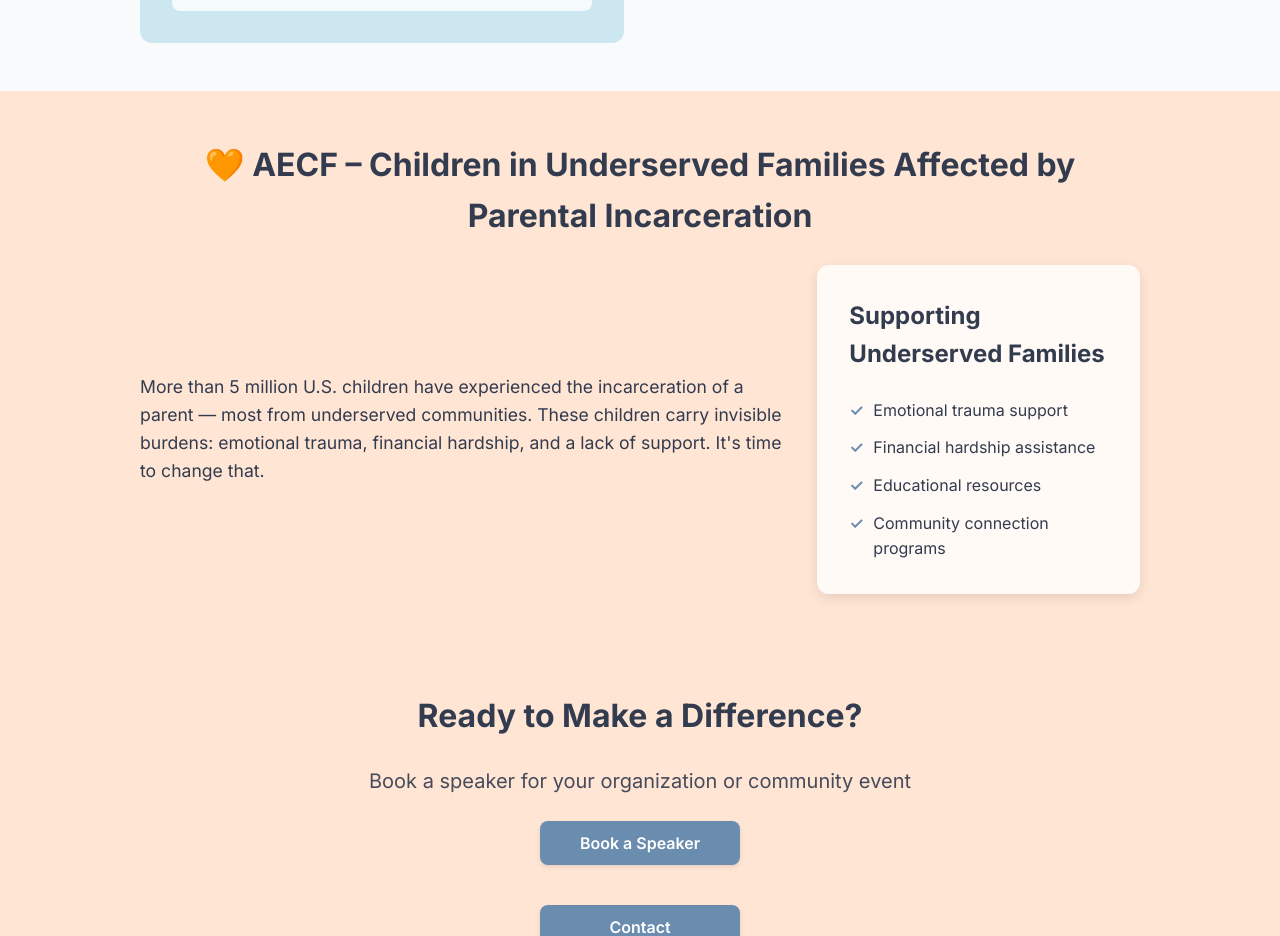
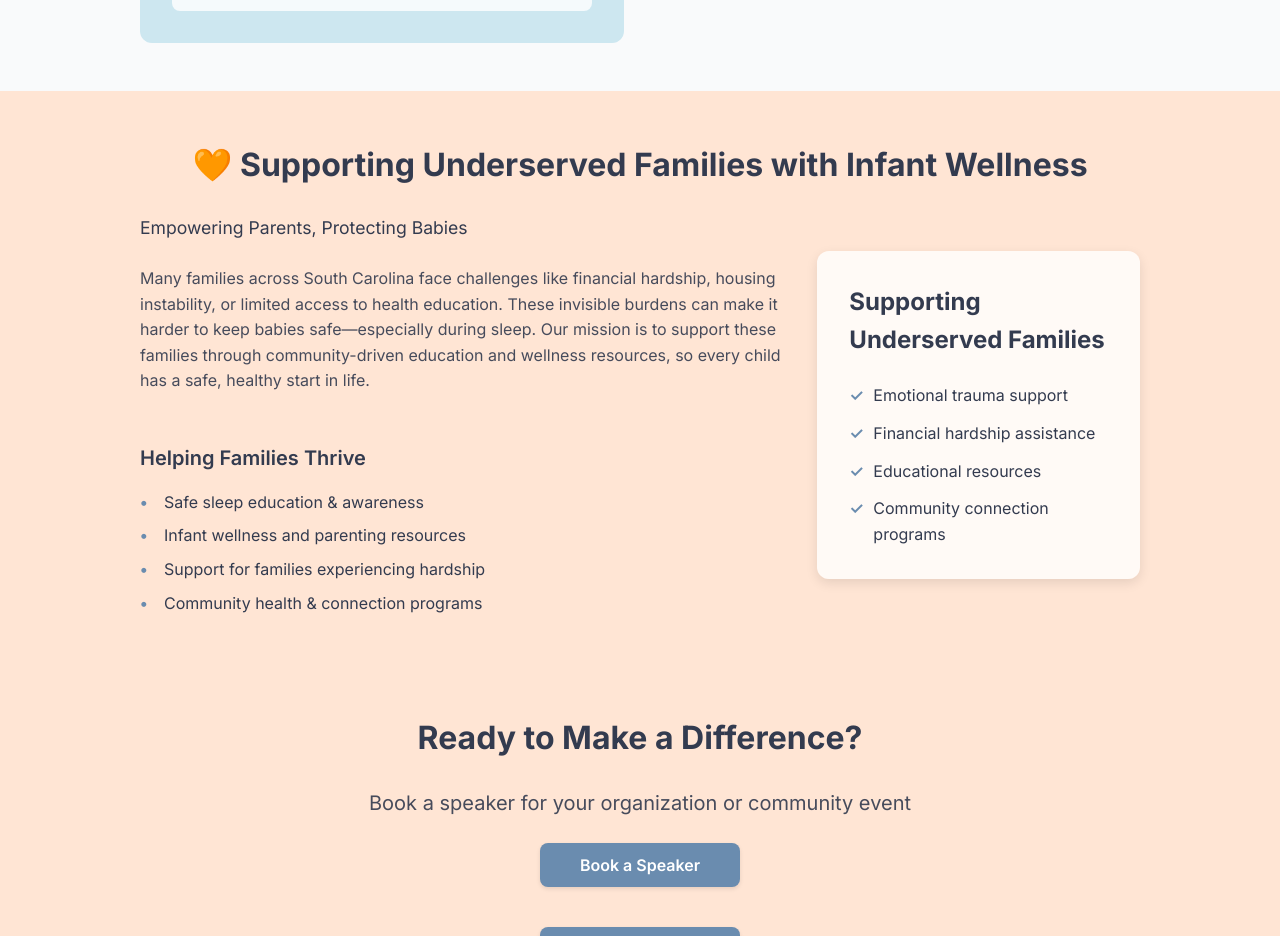
Before and after one commit to glarerena/safe_space, a Next.js app: page / in a window 1280 px wide. Shown: the part 2440-3376 px from the top of the page. Built offline with nearby package versions, Linux system fonts and the light colour scheme.

Commit message:
Refine message

```diff
--- a/data/aecf.json
+++ b/data/aecf.json
@@ -1,28 +1,16 @@
 {
-  "title": "🧡 AECF – Children in Underserved Families Affected by Parental Incarceration",
-  "source": "Annie E. Casey Foundation – A Shared Sentence",
-  "published": "2016 | Widely cited for family support frameworks",
-  "summary": [
-    "More than 5 million U.S. children have experienced the incarceration of a parent.",
-    "For many families in underserved communities, this creates a cycle of instability that can feel impossible to break.",
-    "The emotional toll can be as severe as abuse or domestic violence, yet support systems for children are scarce.",
-    "The A Shared Sentence report offers practical, community-based solutions to reduce the burden on families facing these challenges."
-  ],
-  "importance": [
-    "Parental incarceration disproportionately affects families already facing barriers like poverty, housing insecurity, and systemic inequities.",
-    "It is classified as an adverse childhood experience (ACE) because it removes a parent from the home, disrupting caregiving, emotional support, and economic stability.",
-    "Children may face:",
-    "- Loss of stable income or housing",
-    "- Stigma, isolation, and emotional trauma",
-    "- Lower mental health outcomes and educational challenges",
-    "- Gaps in family bonding, care, or consistent parenting"
-  ],
-  "stats": [
-    "The U.S. holds 25% of the world’s prison population but only 5% of the world’s people",
-    "In 2018, over 5 million children had experienced parental incarceration",
-    "From 1980 to 2012, that number grew fivefold — from 500,000 to 2.5 million",
-    "Families in Black and Latino communities are more likely to be impacted due to long-standing racial and economic disparities"
-  ],
-  "quote": "More than 5 million U.S. children have experienced the incarceration of a parent — most from underserved communities. These children carry invisible burdens: emotional trauma, financial hardship, and a lack of support. It's time to change that.",
-  "attribution": "— Annie E. Casey Foundation, A Shared Sentence"
+  "title": "🧡 Supporting Underserved Families with Infant Wellness",
+  "subtitle": "Empowering Parents, Protecting Babies",
+  "mainText": "Many families across South Carolina face challenges like financial hardship, housing instability, or limited access to health education. These invisible burdens can make it harder to keep babies safe—especially during sleep. Our mission is to support these families through community-driven education and wellness resources, so every child has a safe, healthy start in life.",
+  "helpingFamilies": {
+    "title": "Helping Families Thrive",
+    "services": [
+      "Safe sleep education & awareness",
+      "Infant wellness and parenting resources",
+      "Support for families experiencing hardship",
+      "Community health & connection programs"
+    ]
+  },
+  "source": "Safe Space Campaign by 53205",
+  "attribution": "— Safe Space Campaign Mission Statement"
 }
--- a/src/components/FamilyReunificationSection.module.css
+++ b/src/components/FamilyReunificationSection.module.css
@@ -50,6 +50,50 @@
   font-size: 1.1rem !important;
   font-weight: 500;
   opacity: 1 !important;
+}
+
+.mainText {
+  font-size: var(--font-body);
+  color: var(--text-primary);
+  margin: 1rem 0;
+  line-height: 1.6;
+  opacity: 0.9;
+}
+
+.helpingFamilies {
+  margin-top: 1.5rem;
+}
+
+.helpingFamilies h3 {
+  font-size: 1.25rem;
+  font-weight: 600;
+  color: var(--text-primary);
+  margin: 0 0 1rem 0;
+}
+
+.helpingFamilies ul {
+  list-style: none;
+  padding: 0;
+  margin: 0;
+  display: flex;
+  flex-direction: column;
+  gap: 0.5rem;
+}
+
+.helpingFamilies li {
+  font-size: var(--font-body);
+  color: var(--text-primary);
+  line-height: 1.6;
+  padding-left: 1.5rem;
+  position: relative;
+}
+
+.helpingFamilies li::before {
+  content: '•';
+  position: absolute;
+  left: 0;
+  color: var(--cta-primary);
+  font-weight: bold;
 }
 
 .statsGrid {
--- a/src/components/FamilyReunificationSection.tsx
+++ b/src/components/FamilyReunificationSection.tsx
@@ -2,7 +2,6 @@
 
 import styles from './FamilyReunificationSection.module.css';
 import { useScrollAnimation } from './useScrollAnimation';
-import aecfData from '../../data/aecf.json';
 
 export default function FamilyReunificationSection() {
   const { ref, className } = useScrollAnimation('left');
@@ -11,12 +10,24 @@
     <section id="family-reunification" className={styles.familyReunification}>
       <div className={styles.container}>
         <div ref={ref} className={`${styles.content} ${className}`}>
-          <h2 className={styles.title}>{aecfData.title}</h2>
+          <h2 className={styles.title}>🧡 Supporting Underserved Families with Infant Wellness</h2>
           <div className={styles.layout}>
             <div className={styles.textContent}>
               <p className={styles.description}>
-                {aecfData.quote}
+                Empowering Parents, Protecting Babies
               </p>
+              <p className={styles.mainText}>
+                Many families across South Carolina face challenges like financial hardship, housing instability, or limited access to health education. These invisible burdens can make it harder to keep babies safe—especially during sleep. Our mission is to support these families through community-driven education and wellness resources, so every child has a safe, healthy start in life.
+              </p>
+              <div className={styles.helpingFamilies}>
+                <h3>Helping Families Thrive</h3>
+                <ul>
+                  <li>Safe sleep education & awareness</li>
+                  <li>Infant wellness and parenting resources</li>
+                  <li>Support for families experiencing hardship</li>
+                  <li>Community health & connection programs</li>
+                </ul>
+              </div>
             </div>
             <div className={styles.calloutCard}>
               <div className={styles.calloutContent}>
```
